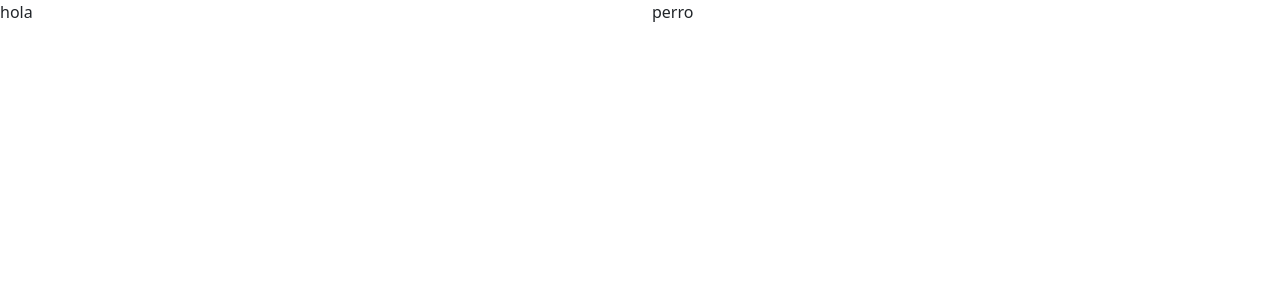
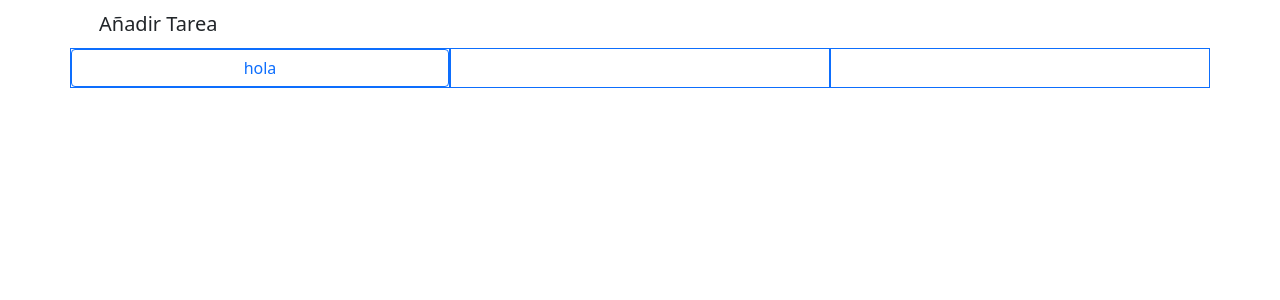
Before and after one commit to JonnyC12/TO-DO_reactApp, a React (Create React App) app in the folder to-do/: page / in a window 1280 px wide. Shown: the top 300 px of the page. Built offline with nearby package versions, Linux system fonts and the light colour scheme.

Commit message:
lógica terminada, queda aplicar estilos css

```diff
--- a/to-do/package.json
+++ b/to-do/package.json
@@ -7,6 +7,7 @@
     "@testing-library/react": "^13.3.0",
     "@testing-library/user-event": "^13.5.0",
     "bootstrap": "^5.1.3",
+    "jquery": "^3.6.0",
     "react": "^18.2.0",
     "react-dom": "^18.2.0",
     "react-scripts": "5.0.1",
--- a/to-do/components/todocomponents.js
+++ b/to-do/src/components/todocomponents.js
@@ -11,34 +11,31 @@ class Container extends React.Component {
     super(props);
     this.state = {
       countID: 0,
-      tareasSinHacer: [],
+      tareasSinHacer: Array(1).fill({ id: 1, msg: "hola", estado: 1 }),
       tareasEnPro: [],
       tareasTerminadas: [],
-      tareaAnnadir: "",
     };
-    this.handleAnnadirTarea = this.handleAnnadirTarea.bind(this);
+
     this.handleAnnadirTareaToArrary =
       this.handleAnnadirTareaToArrary.bind(this);
+    this.pasarEstadoTarea = this.pasarEstadoTarea.bind(this);
   }
-  handleAnnadirTarea(stringTarea) {
-    this.setState = { tareaAnnadir: stringTarea };
-  }
-  handleAnnadirTareaToArrary() {
+
+  handleAnnadirTareaToArrary(tarea) {
     // con slice copiamos el array para tener inmutabilidad
-    if (this.tareaAnnadir.length > 0) {
+    if (tarea.length > 0) {
       let array = this.state.tareasSinHacer.slice();
       array.push({
         id: this.state.countID,
-        msg: this.state.tareaAnnadir,
+        msg: tarea,
         estado: 1,
       });
       // Aumentamos el estado
       let a = this.state.countID + 1;
-      this.setState = {
+      this.setState({
         contID: a,
         tareasSinHacer: array,
-        tareaAnnadir: "",
-      };
+      });
     }
   }
   pasarEstadoTarea(id, estado) {
@@ -47,25 +44,27 @@ class Container extends React.Component {
       let auxiliarToDo = this.state.tareasEnPro.slice();
       // escogemos el objeto
       const tareaAmover = auxiliarSinHacer.find((item) => item.id === id);
+      tareaAmover.estado = 2;
       // eliminamos el objeto del array sin hacer
       const arrayModificado = auxiliarSinHacer.filter((item) => item.id !== id);
 
       auxiliarToDo.push(tareaAmover);
-      this.setState = {
+      this.setState({
         tareasSinHacer: arrayModificado,
         tareasEnPro: auxiliarToDo,
-      };
+      });
     }
     if (estado === 2) {
       let auxiliarEnPro = this.state.tareasEnPro.slice();
       let auxiliarDone = this.state.tareasTerminadas.slice();
       const tareaAmover = auxiliarEnPro.find((item) => item.id === id);
+      tareaAmover.estado = 3;
       const arrayModificado = auxiliarEnPro.filter((item) => item.id !== id);
       auxiliarDone.push(tareaAmover);
-      this.setState = {
+      this.setState({
         tareasEnPro: arrayModificado,
         tareasTerminadas: auxiliarDone,
-      };
+      });
     }
   }
 
@@ -79,10 +78,7 @@ class Container extends React.Component {
           doneArray={this.state.tareasTerminadas}
           pasarTareaFunction={this.pasarEstadoTarea}
         />
-        <ModalAddTask
-          onChangeText={this.handleAnnadirTarea}
-          onClickButton={this.handleAnnadirTareaToArrary}
-        />
+        <ModalAddTask onClickButton={this.handleAnnadirTareaToArrary} />
       </div>
     );
   }
@@ -96,8 +92,8 @@ class ButtonAddTaks extends React.Component {
           <button
             type="button"
             className="btn btn-lg btn-block"
-            data-toggle="modal"
-            data-target="#exampleModalCenter"
+            data-bs-toggle="modal"
+            data-bs-target="#addTaskModal"
           >
             Añadir Tarea
           </button>
@@ -128,23 +124,29 @@ class TaskContainer extends React.Component {
         <TaskRow
           MsgTarea={task.msg}
           key={task.id}
-          onClick={this.props.pasarTareaFunction}
+          pasarTareaFunction={this.props.pasarTareaFunction}
+          id={task.id}
+          estado={task.estado}
         />
       ));
       arrayTaskColContainer.push(arrayTaskRows);
       const arrayInProRows = taskInProArray.map((task) => (
         <TaskRow
-          MsgTarea={task}
+          MsgTarea={task.msg}
           key={task.id}
-          onClick={this.props.pasarTareaFunction}
+          pasarTareaFunction={this.props.pasarTareaFunction}
+          id={task.id}
+          estado={task.estado}
         />
       ));
       arrayTaskColContainer.push(arrayInProRows);
       const arrayDoneRows = taskDoneArray.map((task) => (
         <TaskRow
-          MsgTarea={task}
+          MsgTarea={task.msg}
           key={task.id}
-          onClick={this.props.pasarTareaFunction}
+          pasarTareaFunction={this.props.pasarTareaFunction}
+          id={task.id}
+          estado={task.estado}
         />
       ));
       arrayTaskColContainer.push(arrayDoneRows);
@@ -175,17 +177,32 @@ class AdviceMsg extends React.Component {
 }
 class TaskColContainer extends React.Component {
   render() {
-    <div className="col-12 col-md-6 col-lg-4">{this.props.ArrayTaskRow}</div>;
+    return (
+      <div className="col-12 col-md-6 col-lg-4 border border-primary">
+        {this.props.ArrayTaskRow}
+      </div>
+    );
   }
 }
 
 //TODO: función para el evento on click y enlazar el evento con componente
 class TaskRow extends React.Component {
+  constructor(props) {
+    super(props);
+    this.handleOnClick = this.handleOnClick.bind(this);
+  }
+  handleOnClick() {
+    this.props.pasarTareaFunction(this.props.id, this.props.estado);
+  }
   render() {
     return (
       <div className="row">
-        <button type="button" className="btn btn-outline-primary">
-          this.props.MsgTarea
+        <button
+          type="button"
+          className="btn btn-outline-primary"
+          onClick={this.handleOnClick}
+        >
+          {this.props.MsgTarea}
         </button>
       </div>
     );
@@ -195,47 +212,52 @@ class TaskRow extends React.Component {
 class ModalAddTask extends React.Component {
   constructor(props) {
     super(props);
-    this.handleOnChangeText = this.handleOnChange.bind(this);
+    this.state = {
+      tarea: "",
+    };
+    this.handleOnChangeText = this.handleOnChangeText.bind(this);
     this.handleOnClick = this.handleOnClick.bind(this);
   }
 
   handleOnChangeText(e) {
-    this.props.onChangeText(e.target.value);
+    this.setState({
+      tarea: e.target.value,
+    });
   }
   handleOnClick() {
-    this.props.onClickButton;
+    this.props.onClickButton(this.state.tarea);
   }
+
   render() {
     return (
       <div
-        class="modal fade"
+        className="modal fade"
         id="addTaskModal"
-        tabindex="-1"
-        role="dialog"
-        aria-labelledby="addTaskModal"
+        tabIndex="-1"
+        aria-labelledby="exampleModalLabel"
         aria-hidden="true"
       >
-        <div class="modal-dialog modal-dialog-centered" role="document">
-          <div class="modal-content">
-            <div class="modal-header">
-              <h5 class="modal-title" id="addTaskModal">
+        <div className="modal-dialog modal-dialog-centered" role="document">
+          <div className="modal-content">
+            <div className="modal-header">
+              <h5 className="modal-title" id="addTaskModal">
                 Añade un nueva tarea
               </h5>
               <button
                 type="button"
-                class="close"
-                data-dismiss="modal"
+                className="close"
+                data-bs-dismiss="modal"
                 aria-label="Close"
               >
                 <span aria-hidden="true">&times;</span>
               </button>
             </div>
-            <div class="modal-body">
+            <div className="modal-body">
               <form>
                 <div className="form-group">
                   <input
                     type="text"
-                    class="form-control"
+                    className="form-control"
                     placeholder="Tarea...."
                     aria-label="Tarea"
                     aria-describedby="basic-addon1"
@@ -244,18 +266,18 @@ class ModalAddTask extends React.Component {
                 </div>
               </form>
             </div>
-            <div class="modal-footer">
+            <div className="modal-footer">
               <button
                 type="button"
-                class="btn btn-secondary"
-                data-dismiss="modal"
+                className="btn btn-secondary"
+                data-bs-dismiss="modal"
               >
                 Cerrar Ventana
               </button>
               <button
                 type="button"
-                class="btn btn-primary"
-                onclick={this.handleOnClick}
+                className="btn btn-primary"
+                onClick={this.handleOnClick}
               >
                 Añadir Tarea
               </button>
@@ -266,3 +288,4 @@ class ModalAddTask extends React.Component {
     );
   }
 }
+export default Container;
--- a/to-do/src/index.js
+++ b/to-do/src/index.js
@@ -4,16 +4,12 @@ import "./index.css";
 
 import reportWebVitals from "./reportWebVitals";
 import "bootstrap/dist/css/bootstrap.min.css";
-
+import "jquery/dist/jquery.min.js";
+import "bootstrap/dist/js/bootstrap.min.js";
+import App from "./App.js";
+import Container from "./components/todocomponents.js";
 const root = ReactDOM.createRoot(document.getElementById("root"));
-root.render(
-  <div className="">
-    <div className="row">
-      <div className="col-6">hola</div>
-      <div className="col-6">perro</div>
-    </div>
-  </div>
-);
+root.render(<Container />);
 
 // If you want to start measuring performance in your app, pass a function
 // to log results (for example: reportWebVitals(console.log))
```
Also changed, not shown: 1 other file (tests, documents, lock files or other folders).
